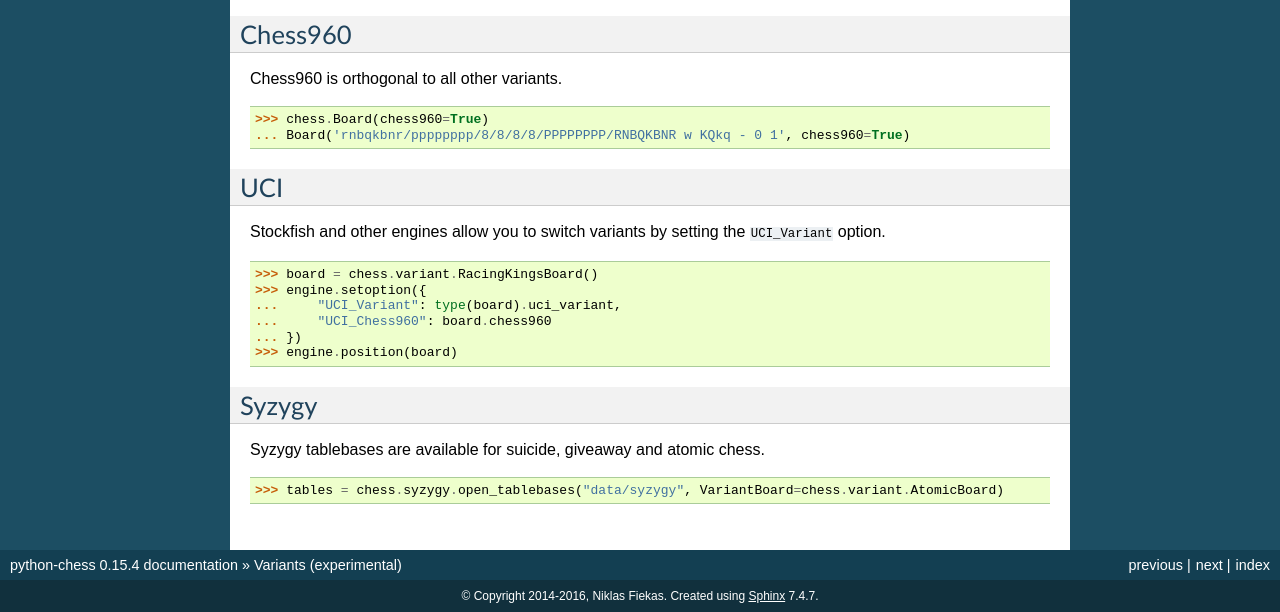
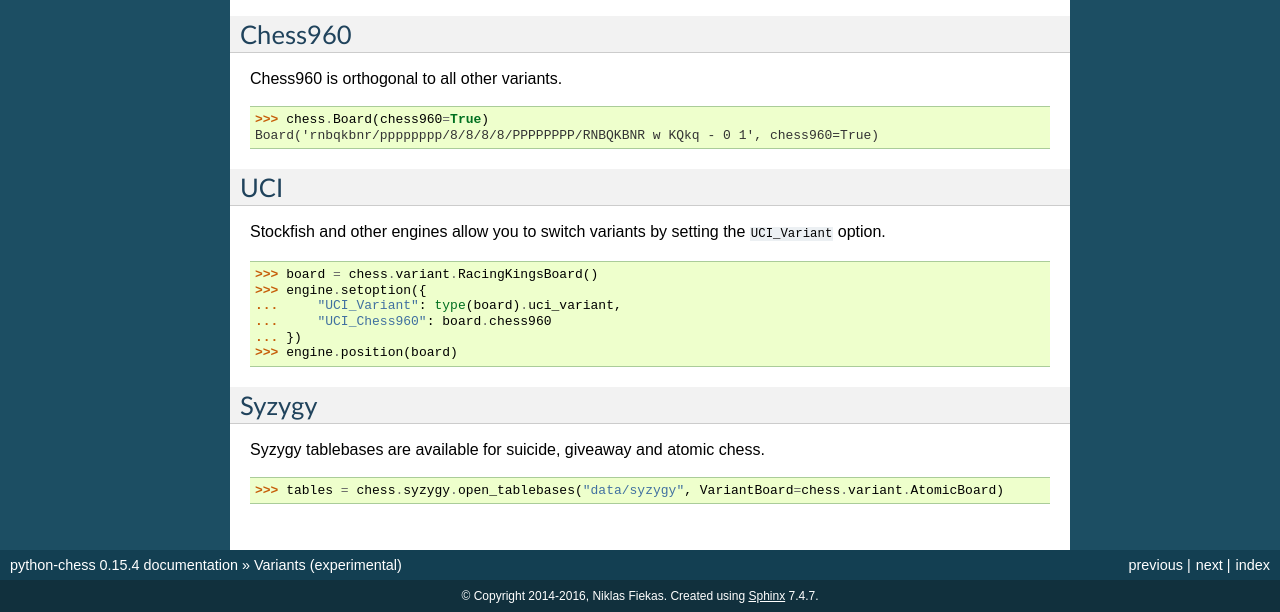
Before and after one commit to niklasf/python-chess, a Sphinx documentation site: the page built from docs/variant.rst, in a window 1280 px wide, cut to the strip 785-1397 px from the top of the page. Built offline with Sphinx 7.4.7, drawn with Linux system fonts in a browser that asks for light colours.

```diff
--- a/docs/variant.rst
+++ b/docs/variant.rst
@@ -41,7 +41,7 @@ Chess960
 Chess960 is orthogonal to all other variants.
 
 >>> chess.Board(chess960=True)
-... Board('rnbqkbnr/pppppppp/8/8/8/8/PPPPPPPP/RNBQKBNR w KQkq - 0 1', chess960=True)
+Board('rnbqkbnr/pppppppp/8/8/8/8/PPPPPPPP/RNBQKBNR w KQkq - 0 1', chess960=True)
 
 UCI
 ---
```
